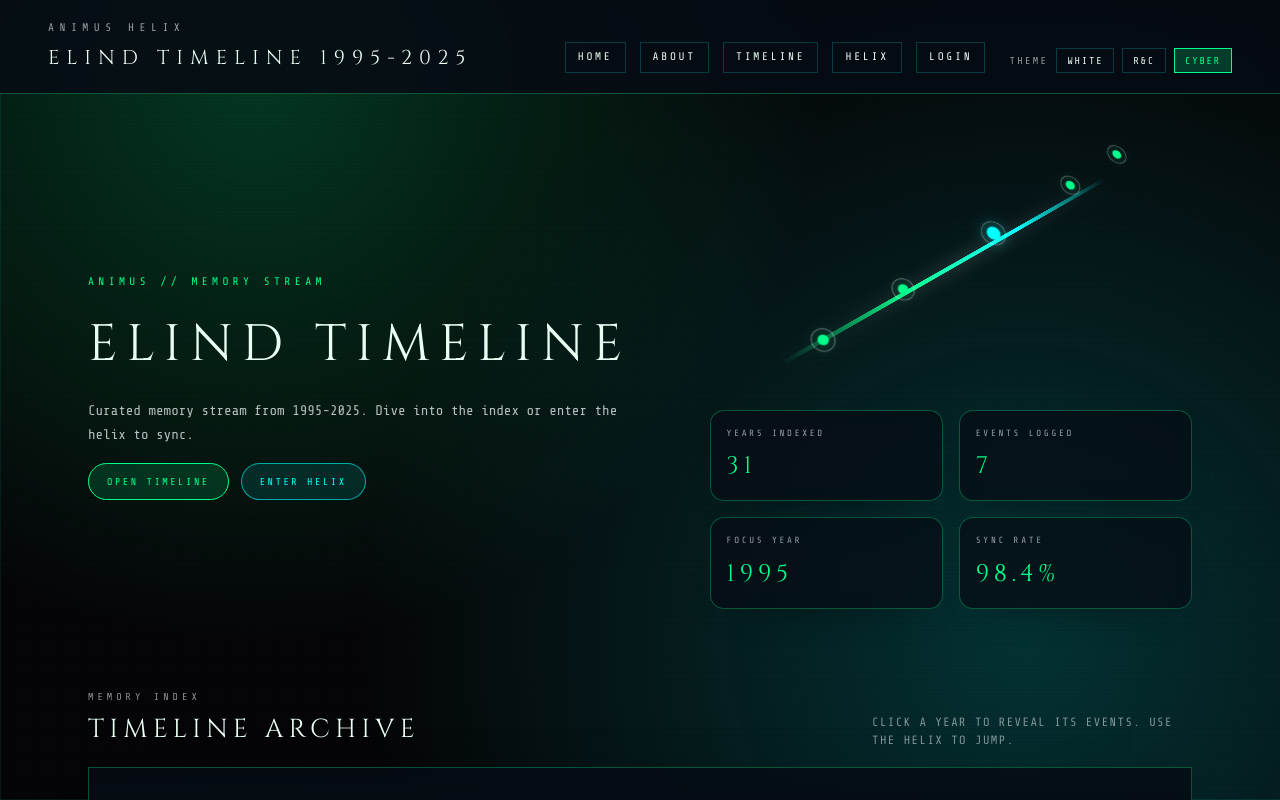
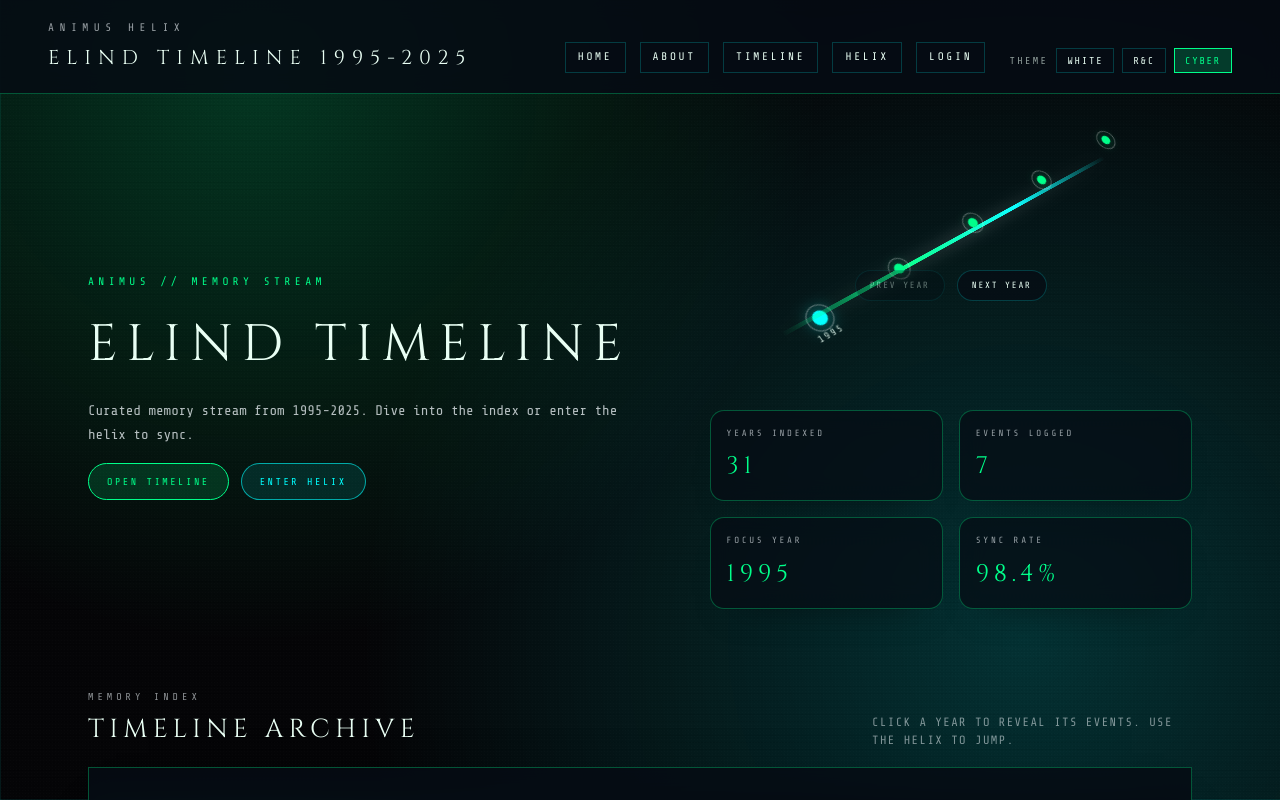
Before and after one commit to Elindslmn/3LEtimeline, a React (Vite) app: page / in a window 1280 px wide. Shown: the top 800 px of the page. Built offline with nearby package versions, Linux system fonts and the light colour scheme.

Commit message:
Make 3D axis interactive

```diff
--- a/src/pages/Home.tsx
+++ b/src/pages/Home.tsx
@@ -15,13 +15,30 @@ export default function Home({events, years, activeYear, onSelectYear}: HomeProp
   const startYear = years[0] ?? 1995
   const endYear = years[years.length - 1] ?? startYear
   const focusYear = activeYear ?? startYear
-  const axisNodes = [
-    {pos: '10%', depth: '0px'},
-    {pos: '30%', depth: '18px'},
-    {pos: '55%', depth: '36px', highlight: true},
-    {pos: '78%', depth: '54px'},
-    {pos: '92%', depth: '72px'}
-  ]
+  const activeIndex = years.length > 0 && activeYear != null ? years.indexOf(activeYear) : 0
+  const safeActiveIndex = activeIndex >= 0 ? activeIndex : 0
+  const axisCount = Math.min(5, Math.max(1, years.length))
+  const startIndex = years.length > 0
+    ? Math.max(0, Math.min(safeActiveIndex - Math.floor(axisCount / 2), years.length - axisCount))
+    : 0
+  const axisYears = years.length > 0 ? years.slice(startIndex, startIndex + axisCount) : [focusYear]
+  const axisStep = axisCount > 1 ? 80 / (axisCount - 1) : 0
+  const axisNodes = axisYears.map((year, index) => {
+    const pos = `${10 + index * axisStep}%`
+    const depth = `${(index - Math.floor(axisCount / 2)) * 18 + 24}px`
+    return {
+      year,
+      pos,
+      depth,
+      isActive: year === activeYear
+    }
+  })
+
+  const stepYear = (delta: number) => {
+    if (years.length === 0) return
+    const nextIndex = Math.max(0, Math.min(safeActiveIndex + delta, years.length - 1))
+    onSelectYear(years[nextIndex])
+  }
 
   return (
     <div className="home-shell">
@@ -39,14 +56,38 @@ export default function Home({events, years, activeYear, onSelectYear}: HomeProp
         </div>
         <div className="hero-right">
           <div className="hero-visual">
-            <div className="timeline-axis">
-              {axisNodes.map((node, index) => (
-                <span
-                  key={index}
-                  className={`axis-node${node.highlight ? ' is-highlight' : ''}`}
+            <div className="timeline-axis" role="list">
+              {axisNodes.map((node) => (
+                <button
+                  type="button"
+                  key={node.year}
+                  className={`axis-node${node.isActive ? ' is-highlight' : ''}`}
                   style={{'--pos': node.pos, '--depth': node.depth} as React.CSSProperties}
-                />
+                  onClick={() => onSelectYear(node.year)}
+                  aria-pressed={node.isActive}
+                  title={`Go to ${node.year}`}
+                >
+                  <span className="axis-node-label">{node.year}</span>
+                </button>
               ))}
+            </div>
+            <div className="axis-controls">
+              <button
+                type="button"
+                className="axis-control"
+                onClick={() => stepYear(-1)}
+                disabled={safeActiveIndex <= 0}
+              >
+                Prev year
+              </button>
+              <button
+                type="button"
+                className="axis-control"
+                onClick={() => stepYear(1)}
+                disabled={safeActiveIndex >= years.length - 1}
+              >
+                Next year
+              </button>
             </div>
           </div>
           <div className="hero-stats">
--- a/src/styles.css
+++ b/src/styles.css
@@ -300,9 +300,10 @@ a {
 .hero-visual {
   position: relative;
   height: 220px;
-  display: flex;
-  align-items: center;
-  justify-content: center;
+  display: grid;
+  align-content: center;
+  justify-items: center;
+  gap: 16px;
   perspective: 900px;
 }
 
@@ -336,6 +337,12 @@ a {
   background: var(--accent);
   transform: translate(-50%, -50%) translateZ(var(--depth));
   box-shadow: 0 0 12px var(--glow);
+  border: none;
+  padding: 0;
+  cursor: pointer;
+  display: inline-flex;
+  align-items: center;
+  justify-content: center;
 }
 
 .axis-node.is-highlight {
@@ -351,6 +358,54 @@ a {
   inset: -6px;
   border-radius: 50%;
   border: 1px solid rgba(255, 255, 255, 0.35);
+}
+
+.axis-node-label {
+  position: absolute;
+  top: 18px;
+  font-size: 9px;
+  letter-spacing: 0.2em;
+  text-transform: uppercase;
+  color: var(--text-color);
+  opacity: 0;
+  transform: translateY(6px);
+  transition: opacity 160ms ease, transform 160ms ease;
+  pointer-events: none;
+}
+
+.axis-node:hover .axis-node-label,
+.axis-node.is-highlight .axis-node-label {
+  opacity: 0.9;
+  transform: translateY(0);
+}
+
+.axis-controls {
+  display: flex;
+  gap: 12px;
+}
+
+.axis-control {
+  padding: 8px 14px;
+  border-radius: 999px;
+  border: 1px solid var(--soft-border);
+  background: var(--panel);
+  color: inherit;
+  text-transform: uppercase;
+  letter-spacing: 0.2em;
+  font-size: 9px;
+  transition: border-color 160ms ease, color 160ms ease, background 160ms ease, transform 160ms ease;
+}
+
+.axis-control:hover:not(:disabled) {
+  border-color: var(--accent);
+  color: var(--accent);
+  background: var(--accent-soft);
+  transform: translateY(-1px);
+}
+
+.axis-control:disabled {
+  opacity: 0.4;
+  cursor: not-allowed;
 }
 
 .cta-button {
```
